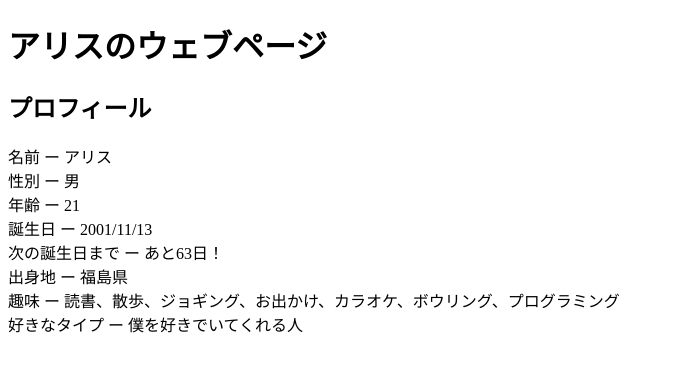
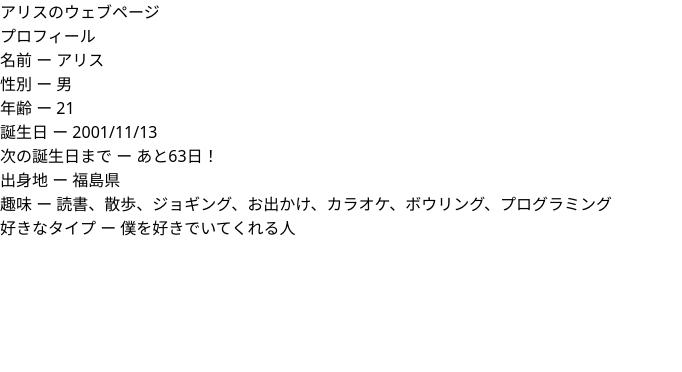
Before and after one commit to sekine-1113/portfolio, a Next.js app: page / in a window 1280 px wide. Shown: the top 372 px of the page, without its empty margins (0-682 px from the left). Built offline with nearby package versions, Linux system fonts and the light colour scheme.

Commit message:
feat: tailwind css利用のための追加

```diff
--- /dev/null
+++ b/src/pages/_app.js
@@ -0,0 +1,5 @@
+import '../styles/globals.css'
+
+export default function MyApp({ Component, pageProps }) {
+    return <Component {...pageProps} />
+}
--- /dev/null
+++ b/src/styles/globals.css
@@ -0,0 +1,3 @@
+@tailwind base;
+@tailwind components;
+@tailwind utilities;
```
